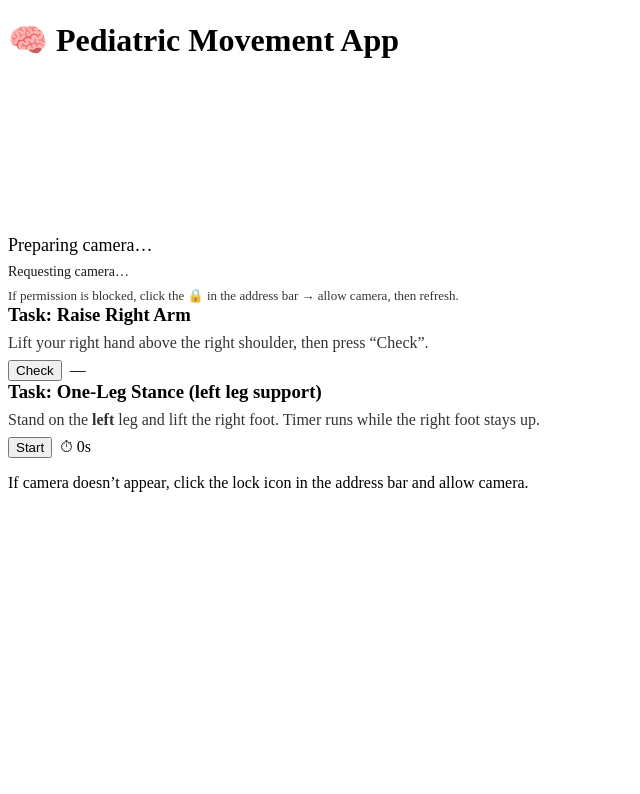
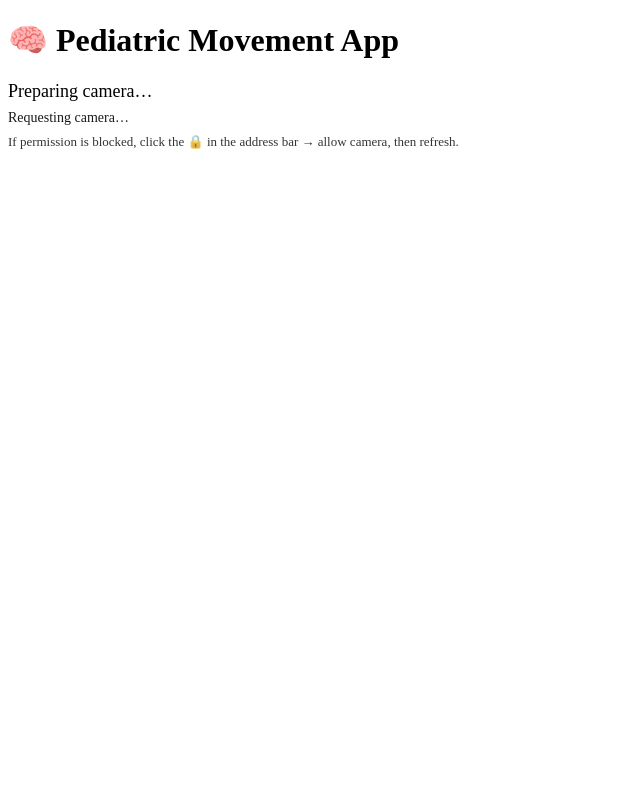
Before and after one commit to Hleizo/pediatric-movement-frontend, a React (Vite) app: page / in a window 1280 px wide. Shown: the top 794 px of the page, without its empty margins (0-640 px from the left). Built offline with nearby package versions, Linux system fonts and the light colour scheme; no server answers.

Commit message:
fix(camera): stable panel height + DPR canvas; no infinite growth

```diff
--- a/src/components/CameraPose.tsx
+++ b/src/components/CameraPose.tsx
@@ -1,7 +1,7 @@
 import React, { useEffect, useRef, useState } from "react";
 import { setLastPose, setRunning } from "../store";
 
-/** load a UMD <script> once (CDN MediaPipe Pose) */
+/** Load a UMD <script> once (CDN MediaPipe Pose) */
 function loadScript(src: string): Promise<void> {
   return new Promise((resolve, reject) => {
     if (document.querySelector(`script[src="${src}"]`)) return resolve();
@@ -16,12 +16,27 @@
 }
 
 export default function CameraPose() {
+  const panelRef = useRef<HTMLDivElement>(null);
   const videoRef = useRef<HTMLVideoElement>(null);
   const canvasRef = useRef<HTMLCanvasElement>(null);
 
   const [status, setStatus] = useState<"idle" | "ok" | "error">("idle");
   const [message, setMessage] = useState("");
   const [fps, setFps] = useState<number | null>(null);
+
+  // Stable panel size (16:9) – updated only on container width changes
+  const sizeRef = useRef({ w: 0, h: 0 });
+  useEffect(() => {
+    const el = panelRef.current!;
+    const ro = new ResizeObserver((entries) => {
+      const w = Math.round(entries[0].contentRect.width);
+      const h = Math.round((w * 9) / 16); // 16:9 aspect
+      sizeRef.current = { w, h };
+      el.style.height = `${h}px`; // <— fixed CSS height so layout is stable
+    });
+    ro.observe(el);
+    return () => ro.disconnect();
+  }, []);
 
   useEffect(() => {
     let stopped = false;
@@ -69,8 +84,23 @@
         const canvas = canvasRef.current!;
         const ctx = canvas.getContext("2d")!;
 
+        function resizeCanvasToPanel() {
+          const { w, h } = sizeRef.current;
+          // CSS size: fixed (does not affect layout)
+          canvas.style.width = w + "px";
+          canvas.style.height = h + "px";
+          // Internal resolution: device pixel ratio for sharpness
+          const dpr = Math.max(1, Math.min(2, window.devicePixelRatio || 1)); // clamp 1–2
+          canvas.width = Math.round(w * dpr);
+          canvas.height = Math.round(h * dpr);
+          ctx.setTransform(dpr, 0, 0, dpr, 0, 0); // draw in CSS pixels
+        }
+
         pose.onResults((res: any) => {
-          // store landmarks
+          // ensure canvas matches current panel size (cheap)
+          resizeCanvasToPanel();
+
+          // share landmarks
           setLastPose(res.poseLandmarks ?? null);
 
           // FPS
@@ -82,15 +112,11 @@
             lastTs = now;
           }
 
-          // ensure canvas matches panel box
-          const box = canvas.parentElement!.getBoundingClientRect();
-          const w = Math.round(box.width);
-          const h = Math.round(box.height);
-          if (canvas.width !== w) canvas.width = w;
-          if (canvas.height !== h) canvas.height = h;
+          const { w, h } = sizeRef.current;
 
           // draw mirrored video scaled to panel
           ctx.save();
+          ctx.clearRect(0, 0, w, h);
           ctx.scale(-1, 1);
           ctx.drawImage(video, -w, 0, w, h);
           ctx.restore();
@@ -115,7 +141,7 @@
           }
         });
 
-        // 3) Simple loop (no camera_utils)
+        // 3) Loop – no layout reads here
         const tick = async () => {
           if (stopped) return;
           try { await pose.send({ image: video }); } catch {}
@@ -146,9 +172,19 @@
   }, []);
 
   return (
-    <div className="panel">
-      <video ref={videoRef} playsInline muted />
-      <canvas ref={canvasRef} />
+    <div ref={panelRef} className="panel" style={{ position: "relative" }}>
+      {/* Absolutely positioned media – cannot change layout height */}
+      <video
+        ref={videoRef}
+        playsInline
+        muted
+        style={{ position: "absolute", inset: 0, width: "100%", height: "100%", objectFit: "cover", display: "block" }}
+      />
+      <canvas
+        ref={canvasRef}
+        style={{ position: "absolute", inset: 0, width: "100%", height: "100%", pointerEvents: "none" }}
+      />
+
       {status === "ok" && (
         <div className="badge">Model ready {fps !== null ? `• ~${fps} fps` : ""}</div>
       )}
```
